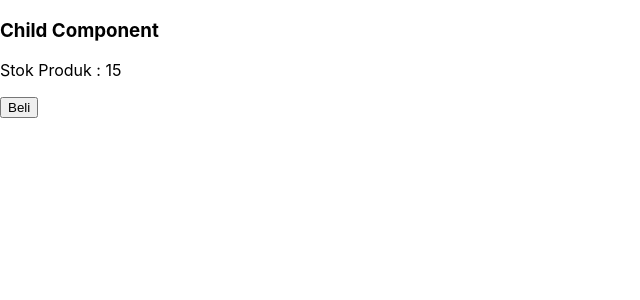
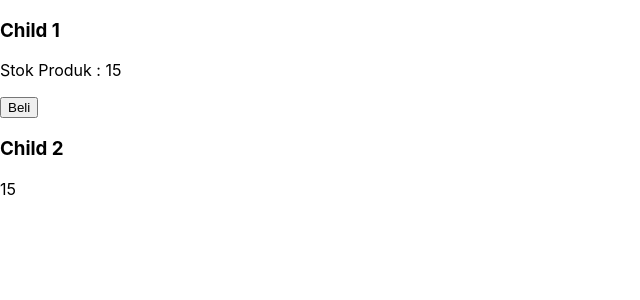
Before and after one commit to alenta22/uasweb, a React (Create React App) app: page / in a window 1280 px wide. Shown: the top 300 px of the page, without its empty margins (0-640 px from the left). Built offline with nearby package versions, Linux system fonts and the light colour scheme.

Commit message:
berhasil menampilkan child 2

```diff
--- a/src/Component/Class/Child1.jsx
+++ b/src/Component/Class/Child1.jsx
@@ -13,7 +13,7 @@
 
     render() {
     return (<div>
-        <h3>Child Component</h3>
+        <h3>Child 1</h3>
         <p>Stok Produk : {this.props.stock}</p>
         <button onClick={()=> this.props.fungsi(this.minBeli)}> Beli</button>
         </div>
--- /dev/null
+++ b/src/Component/Class/Child2.jsx
@@ -0,0 +1,22 @@
+import React, { Component } from 'react'
+
+class Child2 extends Component {
+    constructor(props) {
+        super(props)
+
+        this.state = {
+
+        }
+    }
+
+    render() {
+    return (
+    <div>
+        <h3>Child 2</h3>
+        <p>{this.props.stock}</p>
+        </div>
+        )
+    }
+}
+
+export default Child2;
--- a/src/Component/Class/Parent.jsx
+++ b/src/Component/Class/Parent.jsx
@@ -1,5 +1,6 @@
 import React, { Component } from 'react'
 import Child1 from './Child1';
+import Child2 from './Child2';
 
 class Parent extends Component {
     constructor(props) {
@@ -18,10 +19,15 @@
 
     render() {
         return (
+            <div>
             <Child1
             stock={this.state.stock}
             fungsi={this.beliProduk.bind(this)}
             ></Child1>
+            <Child2
+            stock={this.state.stock}
+            />
+            </div>
         )
     }
 }
```
